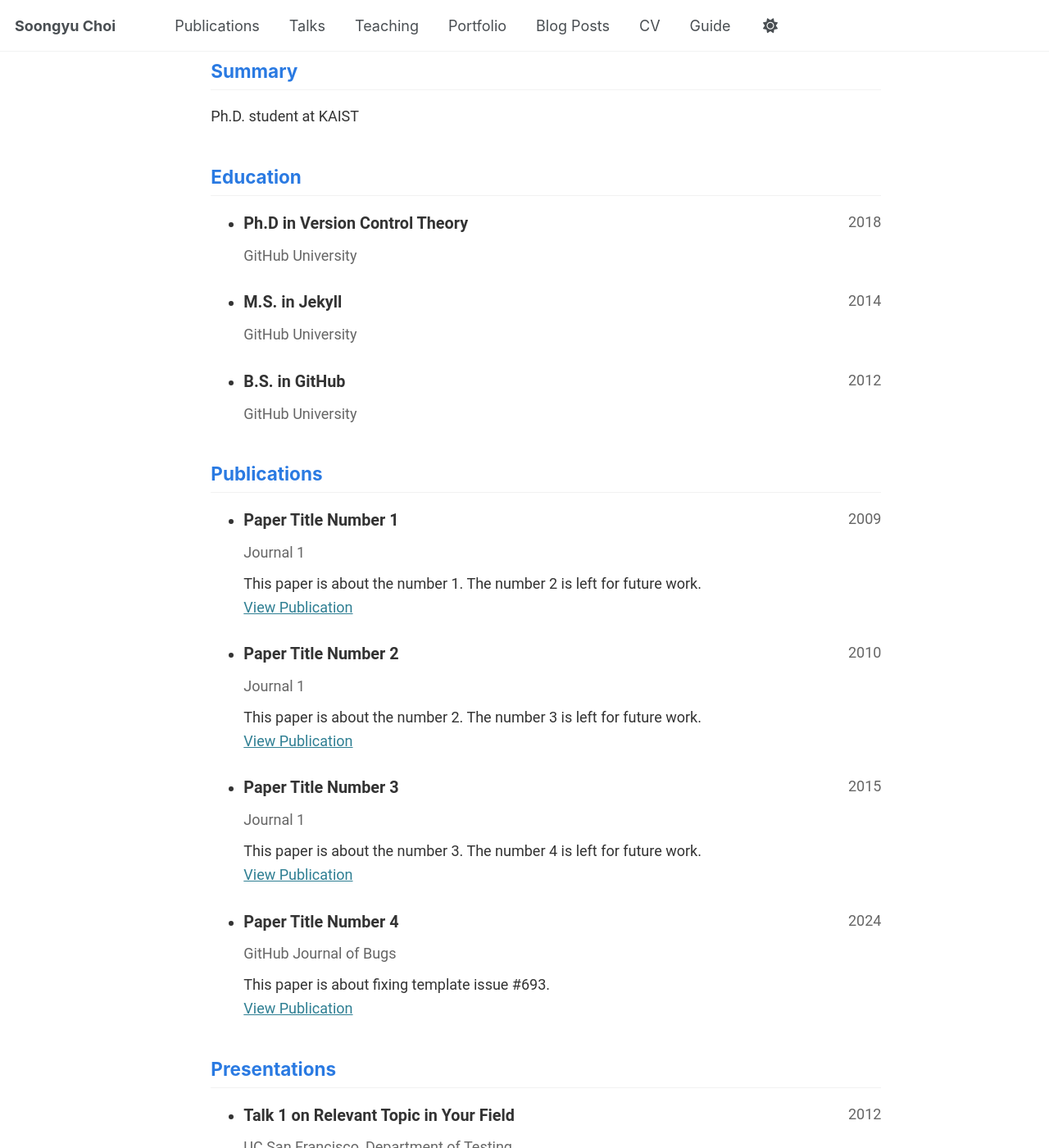
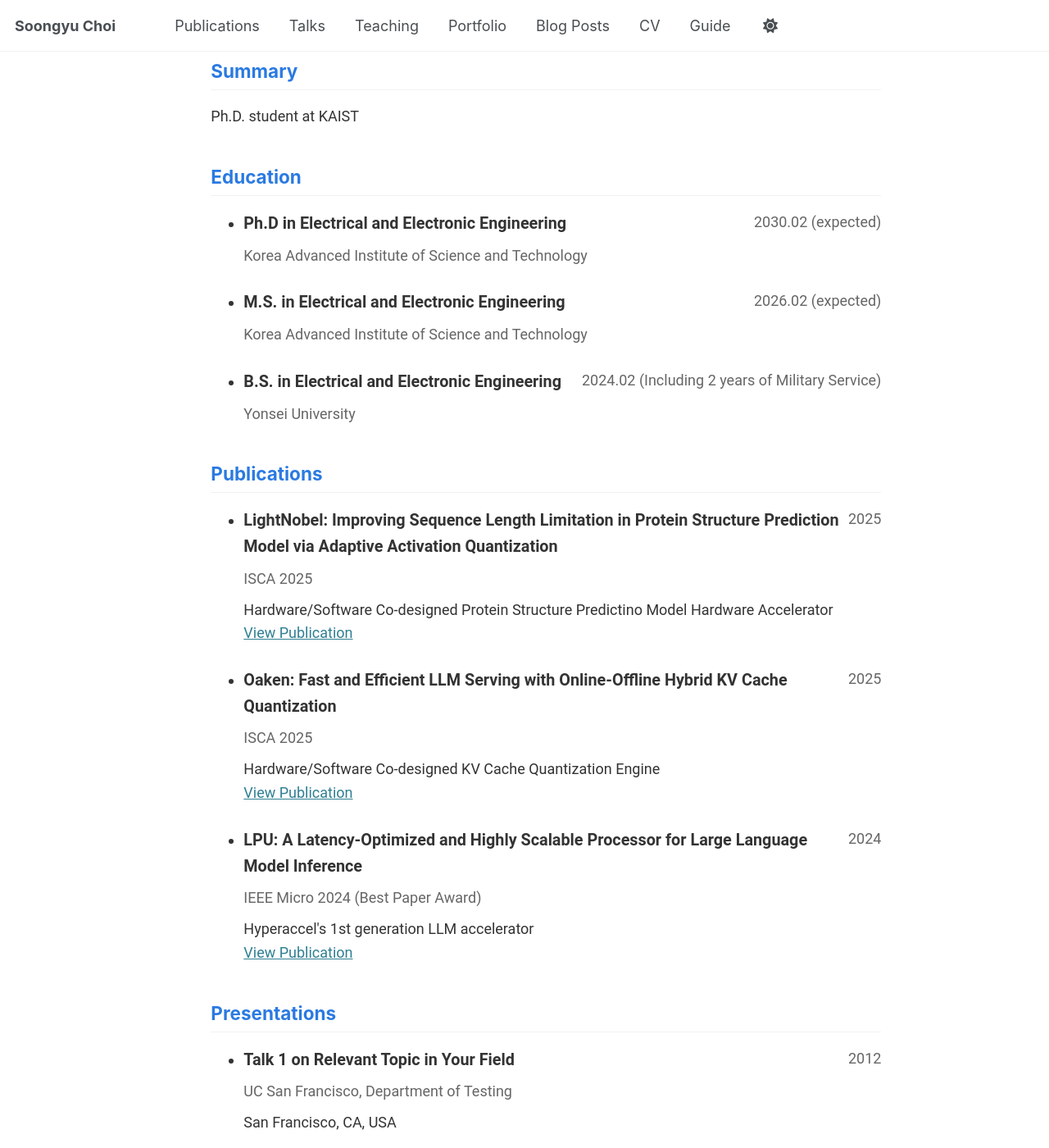
Before and after one commit to Gyu1291/Gyu1291.github.io, a Jekyll site: the page built from _pages/cv-json.md, in a window 1280 px wide and 1400 px high, scrolled down 318 px. Shown: the whole window at 82% size. Built offline with Jekyll 4.4.1, drawn with Linux system fonts in a browser that asks for light colours.

Commit message:
3rd commit

```diff
--- a/_data/cv.json
+++ b/_data/cv.json
@@ -15,8 +15,8 @@
     "profiles": [
       {
         "network": "Google Scholar",
-        "username": "",
-        "url": "https://scholar.google.com/citations?user=PS_CX0AAAAAJ"
+        "username": "Soongyu Choi",
+        "url": "https://scholar.google.com/citations?user=QtRezrIAAAAJ&hl=en"
       },
       {
         "network": "ORCID",
@@ -25,37 +25,37 @@
       },
       {
         "network": "GitHub",
-        "username": "academicpages",
-        "url": "https://github.com/academicpages"
+        "username": "Gyu1291",
+        "url": "https://github.com/Gyu1291"
       }
     ]
   },
   "work": [],
   "education": [
     {
-      "institution": "GitHub University",
-      "area": "Ph.D in Version Control Theory",
+      "institution": "Korea Advanced Institute of Science and Technology",
+      "area": "Ph.D in Electrical and Electronic Engineering",
       "studyType": "",
-      "startDate": "",
-      "endDate": "2018",
+      "startDate": "2026.02 (expected)",
+      "endDate": "2030.02 (expected)",
       "gpa": null,
       "courses": []
     },
     {
-      "institution": "GitHub University",
-      "area": "M.S. in Jekyll",
+      "institution": "Korea Advanced Institute of Science and Technology",
+      "area": "M.S. in Electrical and Electronic Engineering",
       "studyType": "",
-      "startDate": "",
-      "endDate": "2014",
+      "startDate": "2024.02",
+      "endDate": "2026.02 (expected)",
       "gpa": null,
       "courses": []
     },
     {
-      "institution": "GitHub University",
-      "area": "B.S. in GitHub",
+      "institution": "Yonsei University",
+      "area": "B.S. in Electrical and Electronic Engineering",
       "studyType": "",
-      "startDate": "",
-      "endDate": "2012",
+      "startDate": "2018.02",
+      "endDate": "2024.02 (Including 2 years of Military Service)",
       "gpa": null,
       "courses": []
     }
@@ -66,32 +66,25 @@
   "references": [],
   "publications": [
     {
-      "name": "Paper Title Number 1",
-      "publisher": "Journal 1",
-      "releaseDate": "2009-10-01",
-      "website": "http://academicpages.github.io/files/paper1.pdf",
-      "summary": "This paper is about the number 1. The number 2 is left for future work."
+      "name": "LightNobel: Improving Sequence Length Limitation in Protein Structure Prediction Model via Adaptive Activation Quantization",
+      "publisher": "ISCA 2025",
+      "releaseDate": "2025-06-30",
+      "website": "https://arxiv.org/pdf/2505.05893",
+      "summary": "Hardware/Software Co-designed Protein Structure Predictino Model Hardware Accelerator"
     },
     {
-      "name": "Paper Title Number 2",
-      "publisher": "Journal 1",
-      "releaseDate": "2010-10-01",
-      "website": "http://academicpages.github.io/files/paper2.pdf",
-      "summary": "This paper is about the number 2. The number 3 is left for future work."
+      "name": "Oaken: Fast and Efficient LLM Serving with Online-Offline Hybrid KV Cache Quantization",
+      "publisher": "ISCA 2025",
+      "releaseDate": "2025-06-30",
+      "website": "https://arxiv.org/abs/2503.18599",
+      "summary": "Hardware/Software Co-designed KV Cache Quantization Engine"
     },
     {
-      "name": "Paper Title Number 3",
-      "publisher": "Journal 1",
-      "releaseDate": "2015-10-01",
-      "website": "http://academicpages.github.io/files/paper3.pdf",
-      "summary": "This paper is about the number 3. The number 4 is left for future work."
-    },
-    {
-      "name": "Paper Title Number 4",
-      "publisher": "GitHub Journal of Bugs",
-      "releaseDate": "2024-02-17",
-      "website": "http://academicpages.github.io/files/paper3.pdf",
-      "summary": "This paper is about fixing template issue #693."
+      "name": "LPU: A Latency-Optimized and Highly Scalable Processor for Large Language Model Inference",
+      "publisher": "IEEE Micro 2024 (Best Paper Award)",
+      "releaseDate": "2024-07-09",
+      "website": "https://ieeexplore.ieee.org/document/10591630",
+      "summary": "Hyperaccel's 1st generation LLM accelerator"
     }
   ],
   "presentations": [
```
